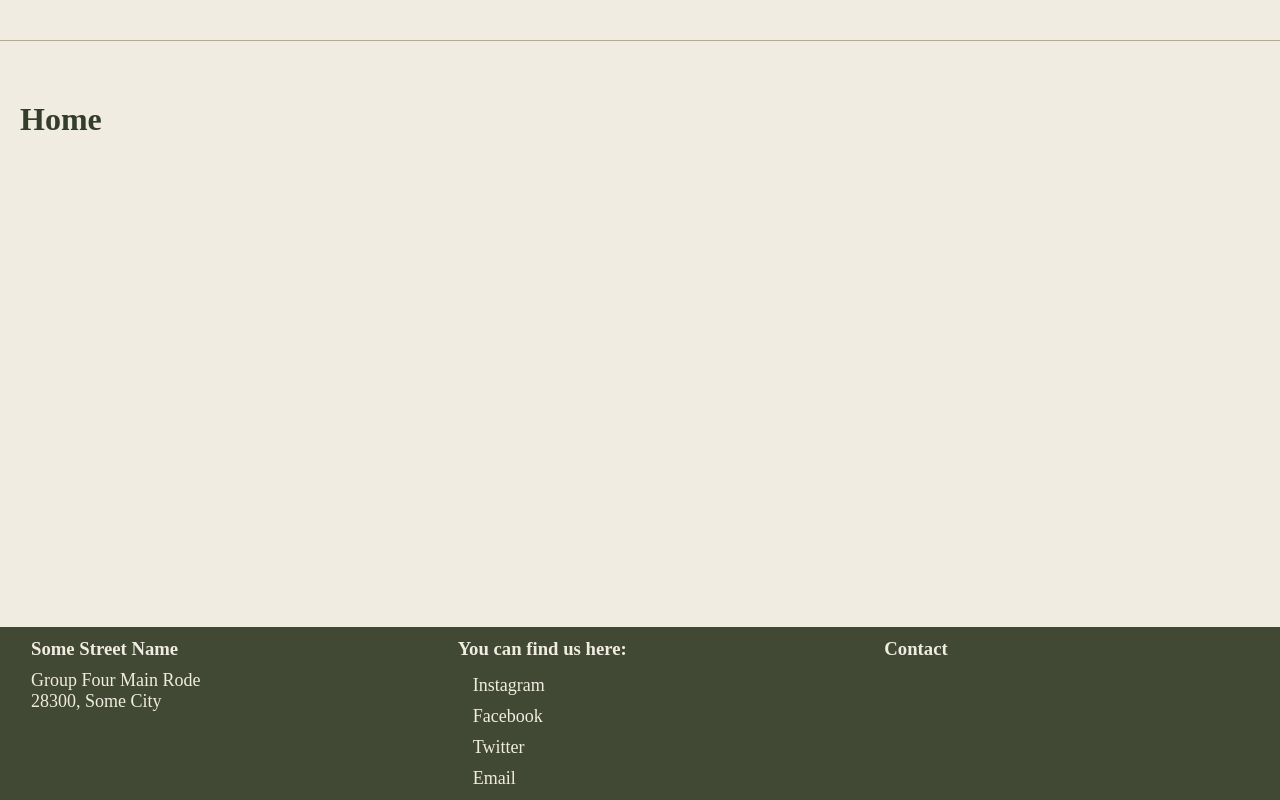
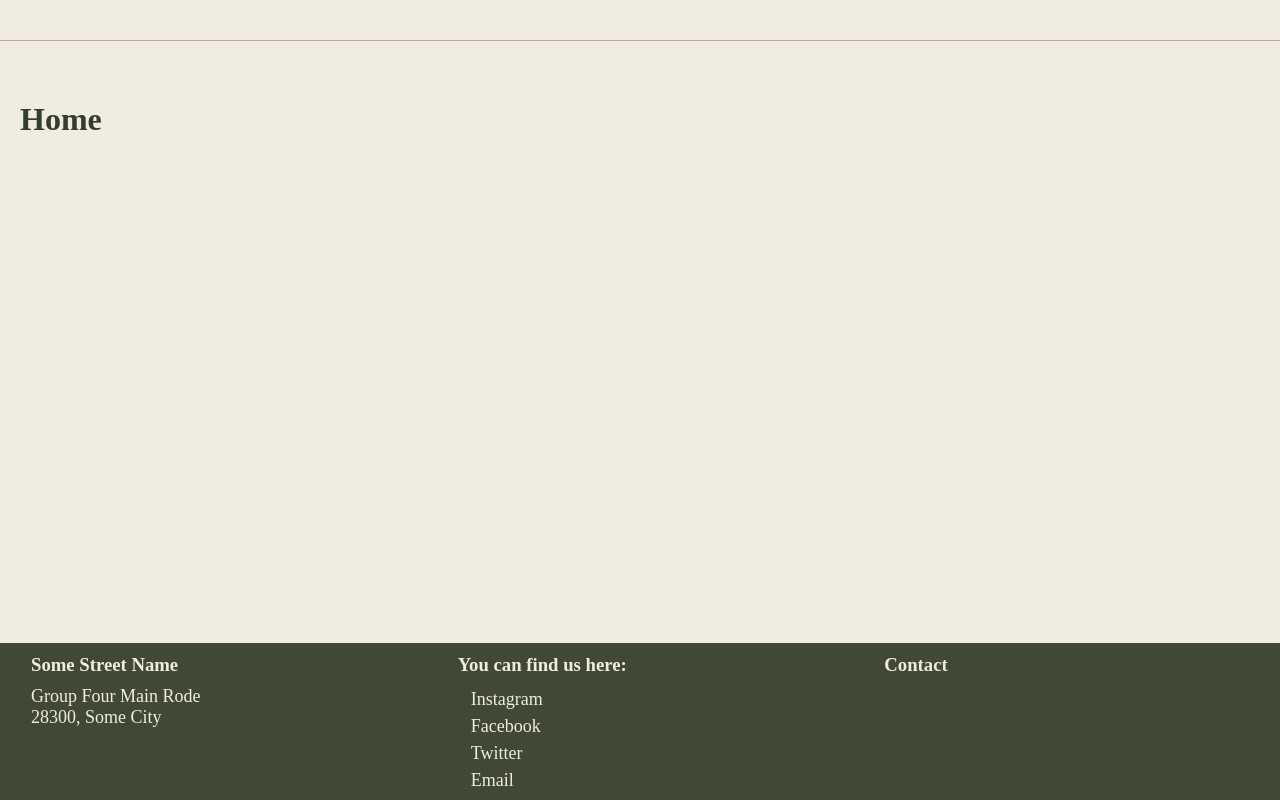
Before and after one commit to champagnekapy/skupina_4, a React (Create React App) app: page / in a window 1280 px wide. Built offline with nearby package versions, Linux system fonts and the light colour scheme.

Commit message:
More changes

```diff
--- a/src/index.css
+++ b/src/index.css
@@ -108,8 +108,7 @@ body {
 
 .footer ul li {
   list-style-type: none;
-  padding: 5px;
-
+  padding: 3px;
 }
 
 
```
